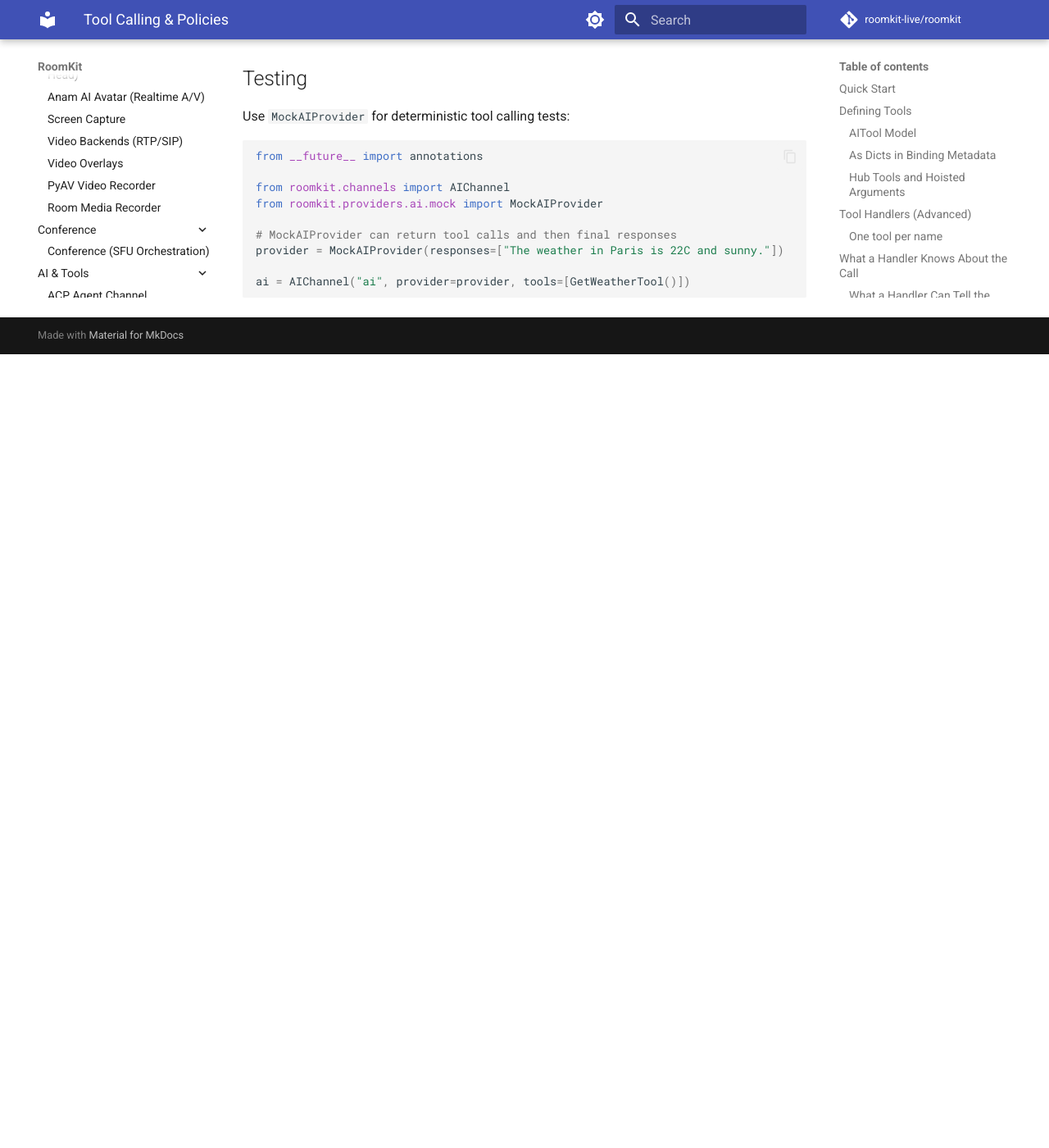
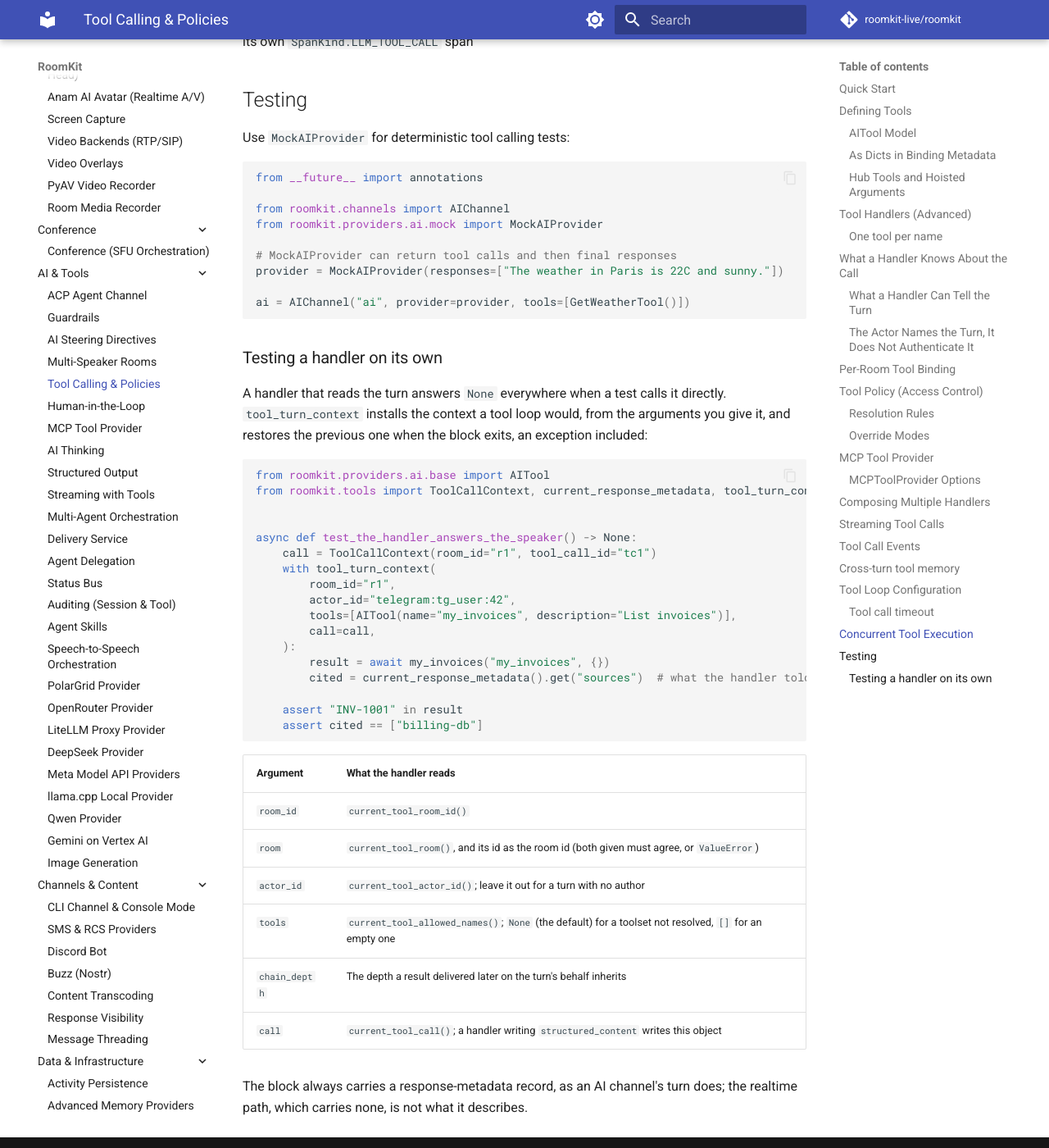
Before and after one commit to roomkit-live/roomkit-docs, an MkDocs documentation site: the page built from docs/guides/tool-calling.md, in a window 1280 px wide and 1400 px high, scrolled down 20124 px. Shown: the whole window at 82% size. Built offline with MkDocs 1.6.1 and Material for MkDocs 9.7.7, drawn with Linux system fonts in a browser that asks for light colours; comment, search, counter and statistics services are not loaded; before the commit the page ends 20556 px from its top, so only the background shows below that; some of the changed text lies outside the part shown.

Commit message:
docs(tools): tool_turn_context, describing the turn a handler runs under from a test: API reference, a Testing section in the tool-calling guide, and a line in features (RMK-476)

````diff
--- a/docs/api/tools.md
+++ b/docs/api/tools.md
@@ -30,6 +30,8 @@ it is running under from a contextvar — see
 
 ::: roomkit.tools.context.current_response_metadata
 
+::: roomkit.tools.context.tool_turn_context
+
 ## Turn Response Metadata
 
 The record every writer of a turn shares — see
--- a/docs/features.md
+++ b/docs/features.md
@@ -1151,6 +1151,8 @@ async def my_invoices(name: str, arguments: dict) -> str:
 !!! warning
     `current_tool_actor_id()` names the turn; it does not authenticate it. The value is a room `Participant.id`, and the inbound pipeline substitutes the resolved `Identity.id` for it only once identification succeeds — a sender still pending, ambiguous or unknown reads back just as non-`None`, and in a multi-agent room the author may be another agent. Resolve it against the roster before treating it as a principal, and treat `None` as an answer rather than a missing value: a system injection, a webhook or a scheduled run has no author, and falling back to whoever spoke last is how a tool answers one person with another's data.
 
+A test that calls a handler directly describes the turn it runs under with `tool_turn_context(room_id=..., actor_id=..., tools=..., call=...)`, a context manager that installs the same context and restores the previous one on the way out, so no test reaches for the private contextvar (see [Testing a handler on its own](guides/tool-calling.md#testing-a-handler-on-its-own)).
+
 See the [Tool Calling guide](guides/tool-calling.md#what-a-handler-knows-about-the-call) and `examples/tool_call_context.py`.
 
 #### MCP Tool Provider
--- a/docs/guides/tool-calling.md
+++ b/docs/guides/tool-calling.md
@@ -380,7 +380,9 @@ judges each call);
 `current_response_metadata()` returns `None` there (no turn merges a record on
 that path, so the `if record is not None` guard below skips a write nothing
 would carry). Each returns `None` outside a
-tool call (a direct call) — keep your own fallback there.
+tool call (a direct call) — keep your own fallback there. A test that calls a
+handler directly describes the turn with `tool_turn_context`
+(see [Testing a handler on its own](#testing-a-handler-on-its-own)).
 
 ```python
 from roomkit.tools import current_tool_actor_id, current_tool_room, current_tool_room_id
@@ -812,3 +814,42 @@ provider = MockAIProvider(responses=["The weather in Paris is 22C and sunny."])
 
 ai = AIChannel("ai", provider=provider, tools=[GetWeatherTool()])
 ```
+
+### Testing a handler on its own
+
+A handler that reads the turn answers `None` everywhere when a test calls it
+directly. `tool_turn_context` installs the context a tool loop would, from the
+arguments you give it, and restores the previous one when the block exits, an
+exception included:
+
+```python
+from roomkit.providers.ai.base import AITool
+from roomkit.tools import ToolCallContext, current_response_metadata, tool_turn_context
+
+
+async def test_the_handler_answers_the_speaker() -> None:
+    call = ToolCallContext(room_id="r1", tool_call_id="tc1")
+    with tool_turn_context(
+        room_id="r1",
+        actor_id="telegram:tg_user:42",
+        tools=[AITool(name="my_invoices", description="List invoices")],
+        call=call,
+    ):
+        result = await my_invoices("my_invoices", {})
+        cited = current_response_metadata().get("sources")  # what the handler told the turn
+
+    assert "INV-1001" in result
+    assert cited == ["billing-db"]
+```
+
+| Argument | What the handler reads |
+|----------|------------------------|
+| `room_id` | `current_tool_room_id()` |
+| `room` | `current_tool_room()`, and its id as the room id (both given must agree, or `ValueError`) |
+| `actor_id` | `current_tool_actor_id()`; leave it out for a turn with no author |
+| `tools` | `current_tool_allowed_names()`; `None` (the default) for a toolset not resolved, `[]` for an empty one |
+| `chain_depth` | The depth a result delivered later on the turn's behalf inherits |
+| `call` | `current_tool_call()`; a handler writing `structured_content` writes this object |
+
+The block always carries a response-metadata record, as an AI channel's turn
+does; the realtime path, which carries none, is not what it describes.
````
